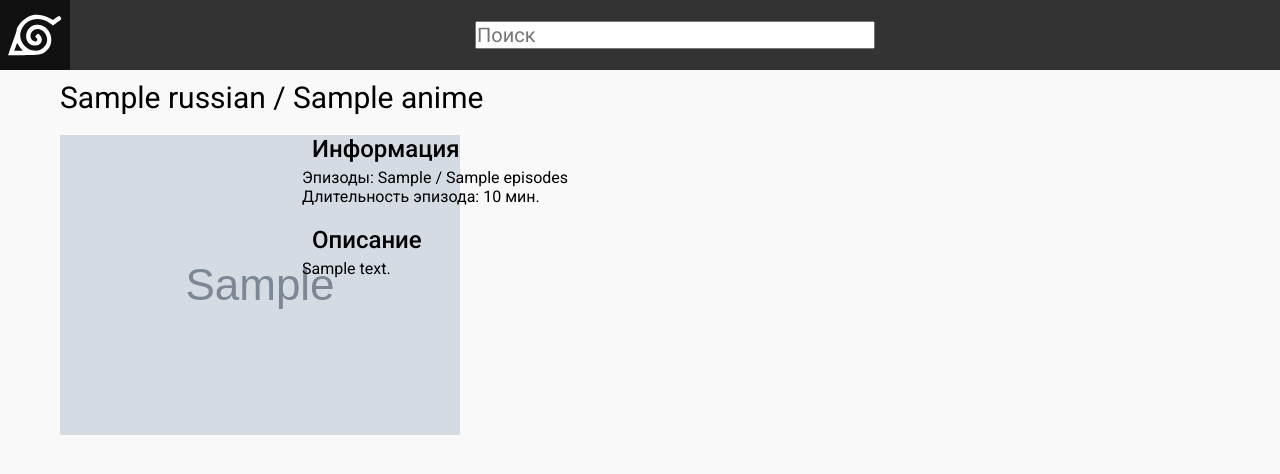
After one commit to KreenGG/anime-tracker, a FastAPI app: template src/templates/anime.html.jinja in a window 1280 px wide. The commit adds this page. Shown: the top 474 px of the page. Run offline with FastAPI, Linux system fonts and the light colour scheme; the template is opened without the code that fills it: most values are stand-ins (such as "Sample title", 1, 10 or a date in 2020); grey boxes marked "Sample" are stand-in pictures; parts of the project's set-up code (start-up, migrations or seed data) failed here and were passed over.

Commit message:
minimal working jinja templates

```diff
--- a/docker-compose.yaml
+++ b/docker-compose.yaml
@@ -17,6 +17,7 @@ services:
     # <путь в системе>:<путь в контейнере>
     volumes:
       - ./src:/app/src
+      - ./static:/app/static
       - .env:/app/.env
       - ./logs:/app/logs
   postgres:
--- a/src/api/routers/anime.py
+++ b/src/api/routers/anime.py
@@ -25,8 +25,12 @@ async def get_animes(
     search: Annotated[str, Query()] = "",
     offset: Annotated[int, Query(ge=0)] = 0,
     limit: Annotated[int, Query(ge=0, le=100)] = 50,
+    page: Annotated[int, Query(ge=1)] = 1,
 ) -> ApiResponse[list[Anime]]:
     anime_service = AnimeService(session)
+    if page > 1:
+        offset = (page - 1) * limit
+
     anime_list = await anime_service.get_all(
         search=search,
         offset=offset,
--- a/src/main.py
+++ b/src/main.py
@@ -1,10 +1,27 @@
+from pathlib import Path
+
 from fastapi import FastAPI
 from fastapi.middleware.cors import CORSMiddleware
+from fastapi.responses import FileResponse
 from fastapi.staticfiles import StaticFiles
 
 from src.api import router as api_router
 from src.logger import setup_logging
 from src.pages import router as pages_router
+
+
+def setup_templates(app: FastAPI) -> None:
+    base_dir = Path(__file__).parent.parent
+    static_dir = base_dir / "static"
+
+    app.mount("/static", StaticFiles(directory=static_dir), "static")
+
+    @app.get("/favicon.ico", include_in_schema=False)
+    async def get_favicon():
+        favicon_path = static_dir / "favicon.ico"
+        return FileResponse(favicon_path)
+
+    app.include_router(pages_router)
 
 
 def create_app():
@@ -32,9 +49,6 @@ def create_app():
     )
 
     app.include_router(api_router)
-
-    # frontend pages
-    app.mount("/static", StaticFiles(directory="src/static"), "static")
-    app.include_router(pages_router)
+    setup_templates(app)
 
     return app
--- a/src/pages/__init__.py
+++ b/src/pages/__init__.py
@@ -6,4 +6,5 @@ router = APIRouter(
     prefix="",
     include_in_schema=False,
 )
+
 router.include_router(pages_router)
--- /dev/null
+++ b/src/templates/anime.html.jinja
@@ -0,0 +1,37 @@
+{% extends 'base.html.jinja' %}
+
+{% block title %}
+{{ anime.name }}
+{% endblock %}
+
+{% block head %}
+<link rel="stylesheet" href="/static/styles/anime.css" />
+{% endblock %}
+
+{% block content %}
+<h1 class="title">{{ anime.russian }} / {{ anime.name }}</h1>
+<div class="poster">
+    <img src="{{ anime.poster }}">
+</div>
+
+<div class="info">
+    <h2>Информация</h2>
+    <div>Эпизоды:
+        {% if anime.episodes_aired == 0 or anime.episodes_aired == anime.episodes %}
+        {{ anime.episodes }}
+
+        {% elif anime.episodes_aired and anime.episodes == 0 %}
+        {{ anime.episodes_aired }} / ?
+
+        {% else %}
+        {{ anime.episodes_aired }} / {{ anime.episodes }}
+        {% endif %}
+    </div>
+    <div>Длительность эпизода: {{ anime.duration }} мин.</div>
+    <div class="description">
+        <h2>Описание</h2>
+        <div>{{ anime.description }}</div>
+    </div>
+</div>
+
+{% endblock %}
--- /dev/null
+++ b/src/templates/base.html.jinja
@@ -0,0 +1,37 @@
+<!doctype html>
+
+<html lang="ru">
+
+<head>
+    <meta charset="utf-8">
+    <meta name="viewport" content="width=device-width, initial-scale=1">
+
+    <title>
+        {% block title %}
+        {% endblock %}
+    </title>
+
+    <!-- font -->
+    <link rel="preconnect" href="https://fonts.googleapis.com" />
+    <link rel="preconnect" href="https://fonts.gstatic.com" crossorigin />
+    <link href="https://fonts.googleapis.com/css2?family=Roboto:ital,wght@0,100..900;1,100..900&display=swap"
+        rel="stylesheet" />
+
+    <link rel="stylesheet" href="/static/styles/general.css" />
+    <link rel="stylesheet" href="/static/styles/navbar.css" />
+
+    {% block head %}
+    {% endblock %}
+</head>
+
+<body>
+    {% include 'components/navbar.html.jinja' %}
+
+    <section class="content-container">
+        {% block content %}
+        {% endblock %}
+    </section>
+
+</body>
+
+</html>
--- /dev/null
+++ b/src/templates/components/navbar.html.jinja
@@ -0,0 +1,11 @@
+<div class="navbar">
+    <a class="home-link" href="/">
+        <img class="home-link" src="/static/images/white-logo.svg">
+    </a>
+    <div class="search-container">
+        <form action="/" onsubmit="location.href='/'" method="GET">
+            <input type="search" name="search" placeholder="Поиск" value="{{ search if search else '' }}">
+        </form>
+    </div>
+    <div></div>
+</div>
--- /dev/null
+++ b/static/styles/anime.css
@@ -0,0 +1,26 @@
+.title {
+  font-size: 30px;
+  font-weight: 400;
+  margin-bottom: 20px;
+}
+
+.poster {
+  float: left;
+  width: 20%;
+}
+
+.info {
+  margin-left: 10px;
+  float: left;
+  width: 70%;
+}
+
+.info h2 {
+  margin-bottom: 5px;
+  font-weight: 500;
+  padding-left: 10px;
+}
+
+.description {
+  margin-top: 20px;
+}
--- /dev/null
+++ b/static/styles/general.css
@@ -0,0 +1,17 @@
+* {
+  margin: 0;
+  padding: 0;
+  box-sizing: border-box;
+  font-family: Roboto, Arial;
+}
+
+body {
+  background-color: #f9f9f9;
+}
+
+.content-container {
+  /* background-color: white; */
+  max-width: 1200px;
+  margin: 0px auto;
+  padding: 10px 20px;
+}
--- /dev/null
+++ b/static/styles/navbar.css
@@ -0,0 +1,41 @@
+.navbar {
+  display: flex;
+  height: 70px;
+  margin-bottom: 10px;
+
+  align-items: center;
+  justify-content: space-between;
+
+  margin: 0;
+  padding: 0;
+  overflow: hidden;
+  background-color: #333;
+}
+
+.navbar .home-link {
+  color: white;
+  text-align: center;
+  padding: 4px 4px;
+  text-decoration: none;
+
+  height: 100%;
+}
+
+.navbar img {
+  object-fit: contain;
+}
+
+.navbar a:hover {
+  background-color: #111;
+}
+
+.search-container {
+  display: flex;
+  justify-content: center;
+  align-items: center;
+}
+
+.search-container input {
+  font-size: 20px;
+  width: 400px;
+}
```
Also changed, not shown: src/pages/routers/index.py (+11 -9 lines), src/templates/index.html.jinja (+13 -27 lines), static/styles/index.css (renamed from src/static/styles/index.css, +4 -27 lines), static/favicon.ico (added), static/images/logo.svg (added), static/images/white-logo.svg (added).
